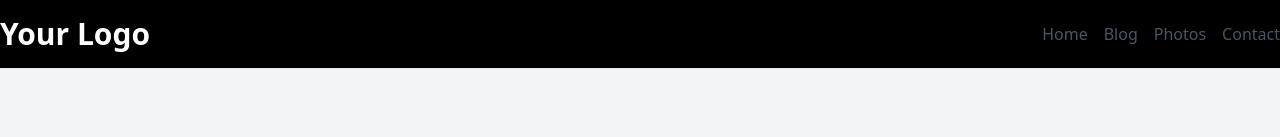
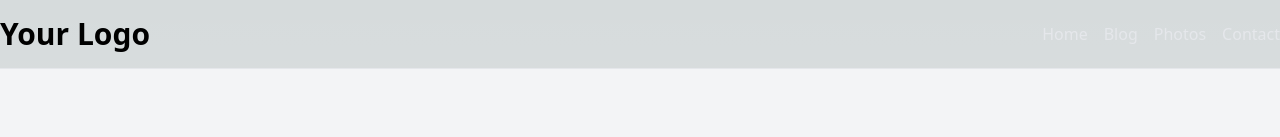
Before and after one commit to Gabriel-Dalmoro/travel-journal-website, a Next.js app: page / in a window 1280 px wide. Shown: the top 137 px of the page. Built offline with nearby package versions, Linux system fonts and the light colour scheme; no server answers.

Commit message:
todo: comment out dark more code in globas.css in the future to implement dark mode

```diff
--- a/src/app/globals.css
+++ b/src/app/globals.css
@@ -7,14 +7,14 @@
   --background-start-rgb: 214, 219, 220;
   --background-end-rgb: 255, 255, 255;
 }
-
+/*
 @media (prefers-color-scheme: light) {
   :root {
     --foreground-rgb: 255, 255, 255;
     --background-start-rgb: 0, 0, 0;
     --background-end-rgb: 0, 0, 0;
   }
-}
+} */
 
 body {
   color: rgb(var(--foreground-rgb));
--- a/src/app/layout.tsx
+++ b/src/app/layout.tsx
@@ -24,25 +24,25 @@ export default function RootLayout({
                     <nav className='flex space-x-4'>
                         <Link
                             href='/'
-                            className='text-gray-600 hover:text-black'
+                            className='text-gray-200 hover:text-grey-400'
                         >
                             Home
                         </Link>
                         <Link
                             href='/blog'
-                            className='text-gray-600 hover:text-black'
+                            className='text-gray-200 hover:text-grey-400'
                         >
                             Blog
                         </Link>
                         <Link
                             href='/photos'
-                            className='text-gray-600 hover:text-black'
+                            className='text-gray-200 hover:text-grey-400'
                         >
                             Photos
                         </Link>
                         <Link
                             href='/contact'
-                            className='text-gray-600 hover:text-black'
+                            className='text-gray-200 hover:text-grey-400'
                         >
                             Contact
                         </Link>
```
